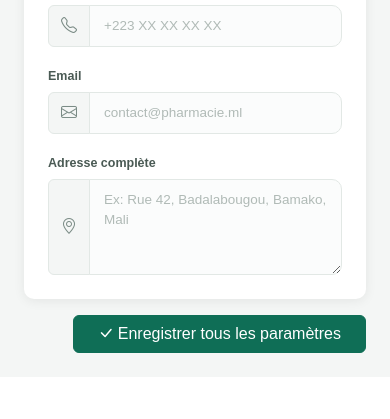
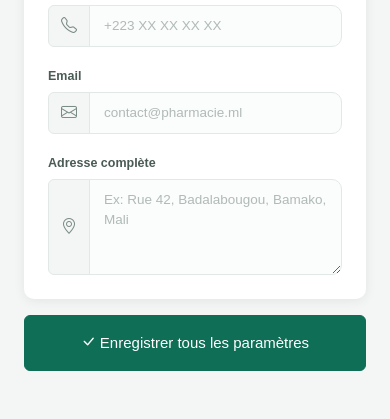
Before and after one commit to issa1299/pharmacie-gestion, a Django app: page /parametres/ in a window 390 px wide. Shown: the part 606-1025 px from the top of the page. Before the commit the page ends 959 px from the top, so only its background shows below. Run offline with Django 5.2, Linux system fonts and the light colour scheme; the visitor is signed in with stand-in values (Sample User, id 1); data comes from the database, SQL or seed files in the repository; data that the repository does not hold is empty; some libraries are stand-ins or nearby versions.

Commit message:
Fix mobile: categories cartes + parametres bouton

```diff
--- a/pharmacie_project/templates/parametres/index.html
+++ b/pharmacie_project/templates/parametres/index.html
@@ -339,8 +339,8 @@
       </div>
 
       <!-- Bouton enregistrer -->
-      <div class="d-flex justify-content-end mt-3">
-        <button type="submit" class="btn btn-primary px-4">
+      <div class="d-flex justify-content-end mt-3 pb-4">
+        <button type="submit" class="btn btn-primary px-4 py-3 w-100 w-md-auto" style="font-size:15px;">
           <i class="bi bi-check-lg me-1"></i>Enregistrer tous les paramètres
         </button>
       </div>
```
Also changed, not shown: pharmacie_project/templates/medicaments/categories.html (+24 -0 lines).
